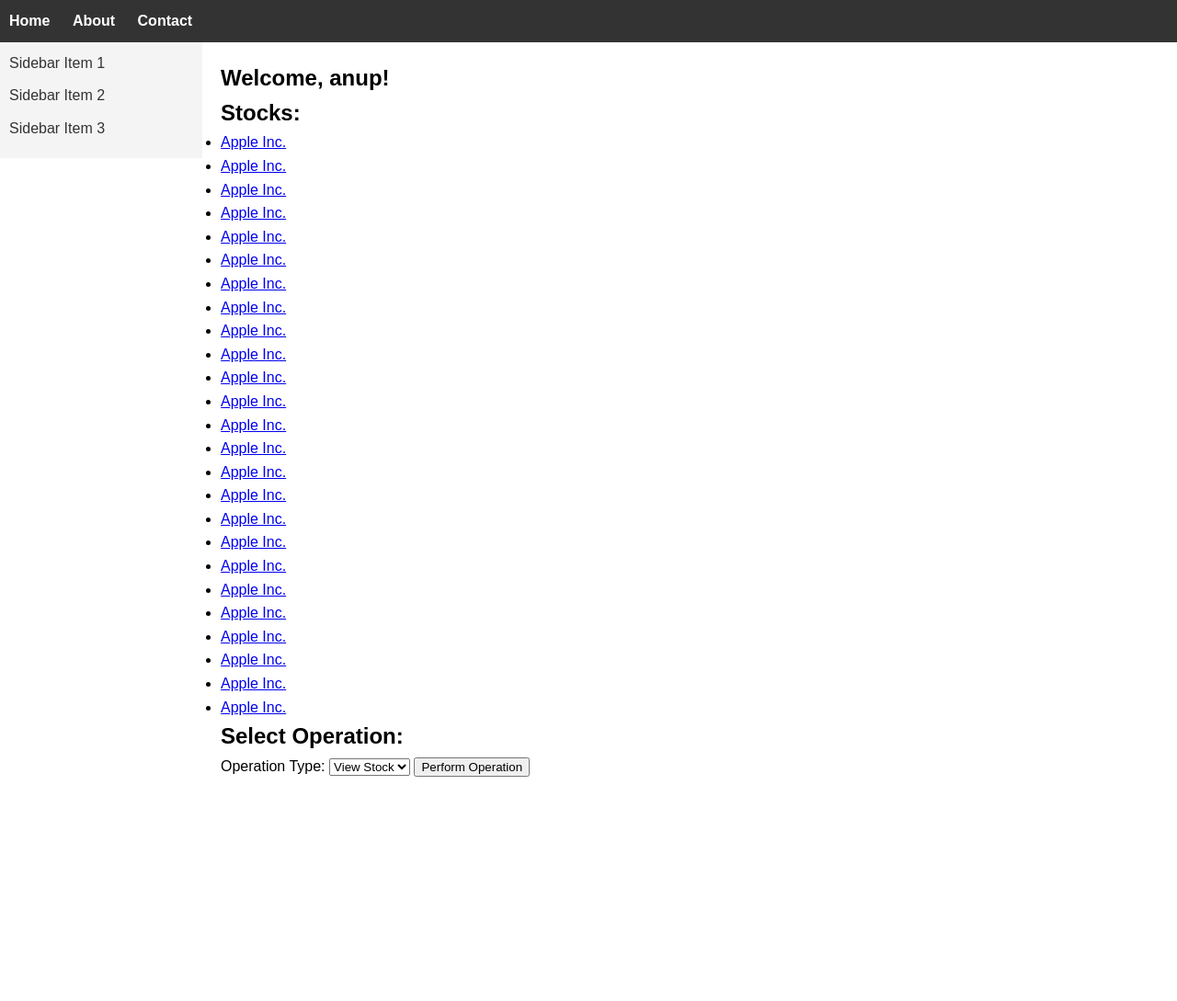
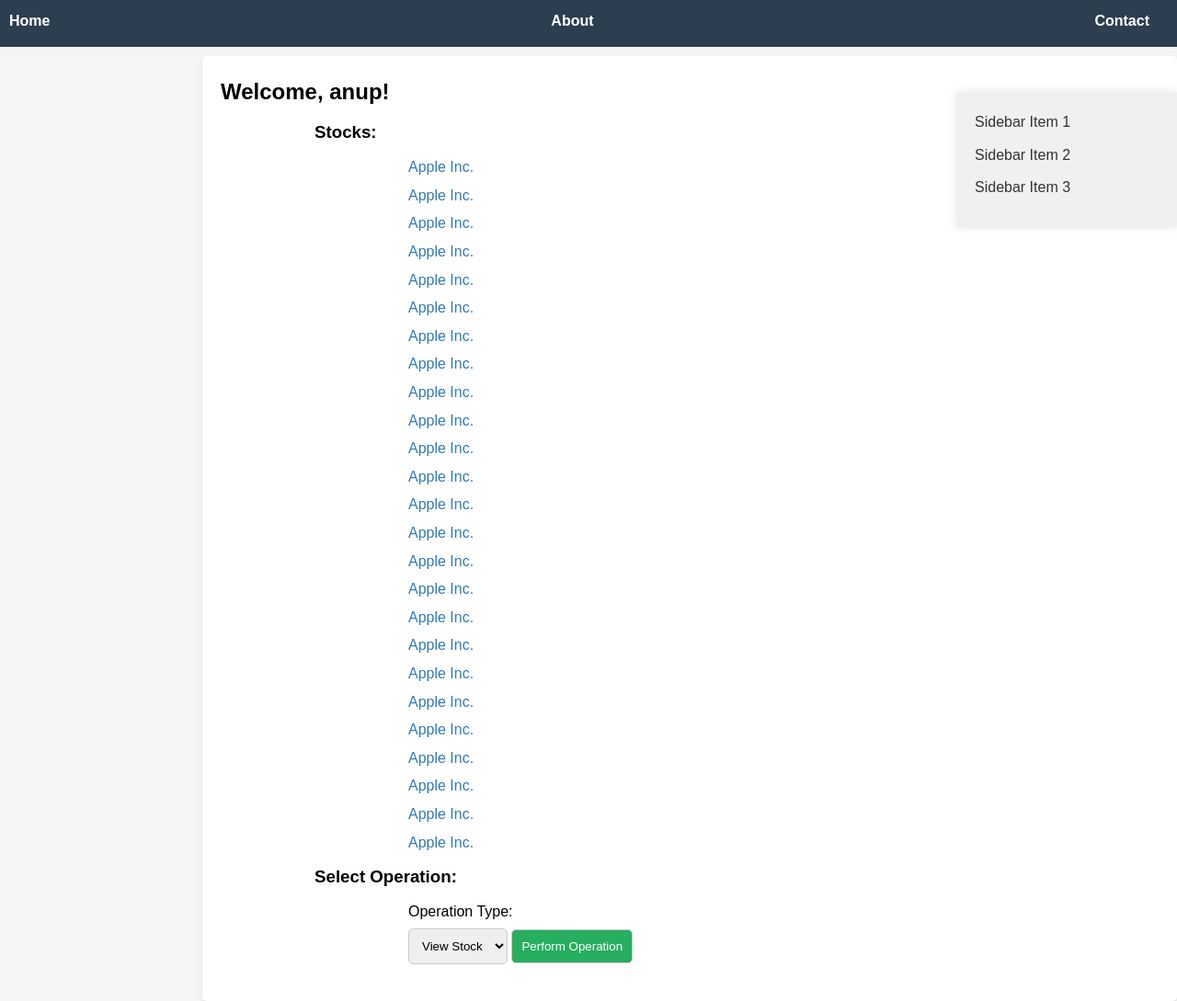
Before and after one commit to Anup-Nayak/Malamal-Trading-website, a Flask app: page /dash in a window 1280 px wide. Shown: the whole page at 92% size. Before the commit the page ends 845 px from the top, so only its background shows below. Run offline with Flask 3, Linux system fonts and the light colour scheme; a user stored in the database is signed in.

Commit message:
dashboard css updated,logout button added

```diff
--- /dev/null
+++ b/static/dash.css
@@ -0,0 +1,133 @@
+body {
+   font-family: sans-serif;
+   background-color: #f5f5f5;
+}
+ #stk{
+    margin-top: 1% ;
+    margin-bottom: 1% ;
+    margin-left:  10%;
+    margin-right:  40%;
+
+
+
+ }
+ #so{
+   margin-top: 1% ;
+   margin-bottom: 1% ;
+   margin-left:  10%;
+   margin-right:  40%;
+
+ }
+ #from{
+   margin-top: 1% ;
+   margin-bottom: 1% ;
+   margin-left:  20%;
+   margin-right:  40%;
+
+
+
+}
+#uld{
+  margin-top: 1% ;
+  margin-bottom: 1% ;
+  margin-left:  20%;
+  margin-right:  40%;
+
+}
+ a {
+   color: #337ab7;
+   text-decoration: none;
+ }
+
+ a:hover {
+   text-decoration: underline;
+ }
+
+ nav {
+   background-color: #2c3e50;
+   color: white;
+   padding: 10px;
+   display: flex;
+ }
+
+ nav ul {
+   list-style: none;
+   margin: 0;
+   padding: 0;
+   flex: 1;
+   display: flex;
+   justify-content: space-between;
+   align-items: center;
+ }
+
+ nav li {
+   margin-right: 15px;
+ }
+
+ .right-button button {
+
+   border: 1px solid #ccc;
+   color: #333;
+   padding: 10px 15px;
+   border-radius: 5px;
+   cursor: pointer;
+ }
+
+
+ aside {
+
+   background-color: #f0f0f0;
+   padding: 20px;
+   margin-top: 100px;
+   position: absolute;
+   top: 0;
+   right: 0;
+   transition: transform 0.3s ease;
+   box-shadow: 0 0 10px rgba(0, 0, 0, 0.1);
+
+ }
+
+
+
+ section {
+   padding: 20px;
+   margin-top: 10px;
+   background-color: #fff;
+   border-radius: 5px;
+   box-shadow: 0 2px 5px rgba(0, 0, 0, 0.1);
+ }
+
+ h1, h2 {
+   margin-top: 0;
+ }
+
+ ul {
+   list-style: none;
+   padding: 0;
+ }
+
+ li {
+   margin-bottom: 5px;
+ }
+
+ label {
+   display: block;
+   margin-bottom: 5px;
+ }
+
+ select, button {
+   padding: 10px;
+   border: 1px solid #ccc;
+   border-radius: 5px;
+   margin-bottom: 10px;
+ }
+
+ button {
+   background-color: #27ae60;
+   color: #fff;
+   cursor: pointer;
+ }
+
+ button:hover {
+   background-color: #219653;
+ }
--- a/templates/dash.html
+++ b/templates/dash.html
@@ -1,19 +1,21 @@
 {% extends "base.html" %}
 
 {% block content %}
-    <h1>Welcome, {{username}}!</h1>
+
+<link rel="stylesheet" type="text/css" href="{{ url_for('static', filename='dash.css') }}">
+    <h1 id="welcome">Welcome, {{username}}!</h1>
 
     <!-- Stock List -->
-    <h2>Stocks:</h2>
-    <ul>
+    <h3 id = "stk">Stocks:</h3>
+    <ul id = "uld">
         {% for stock in stocks %}
             <li><a href="#">{{ stock.name }}</a></li>
         {% endfor %}
     </ul>
 
     <!-- Dropdown for Stock Operations -->
-    <h2>Select Operation:</h2>
-    <form action="{{ url_for('dash') }}" method="post">
+    <h3  id = "so" >Select Operation:</h3>
+    <form id = "from" action="{{ url_for('dash') }}" method="post">
         <label for="operationType">Operation Type:</label>
         <select name="operationType" id="operationType">
             <option value="view">View Stock</option>
```
Also changed, not shown: instance/users.db.
